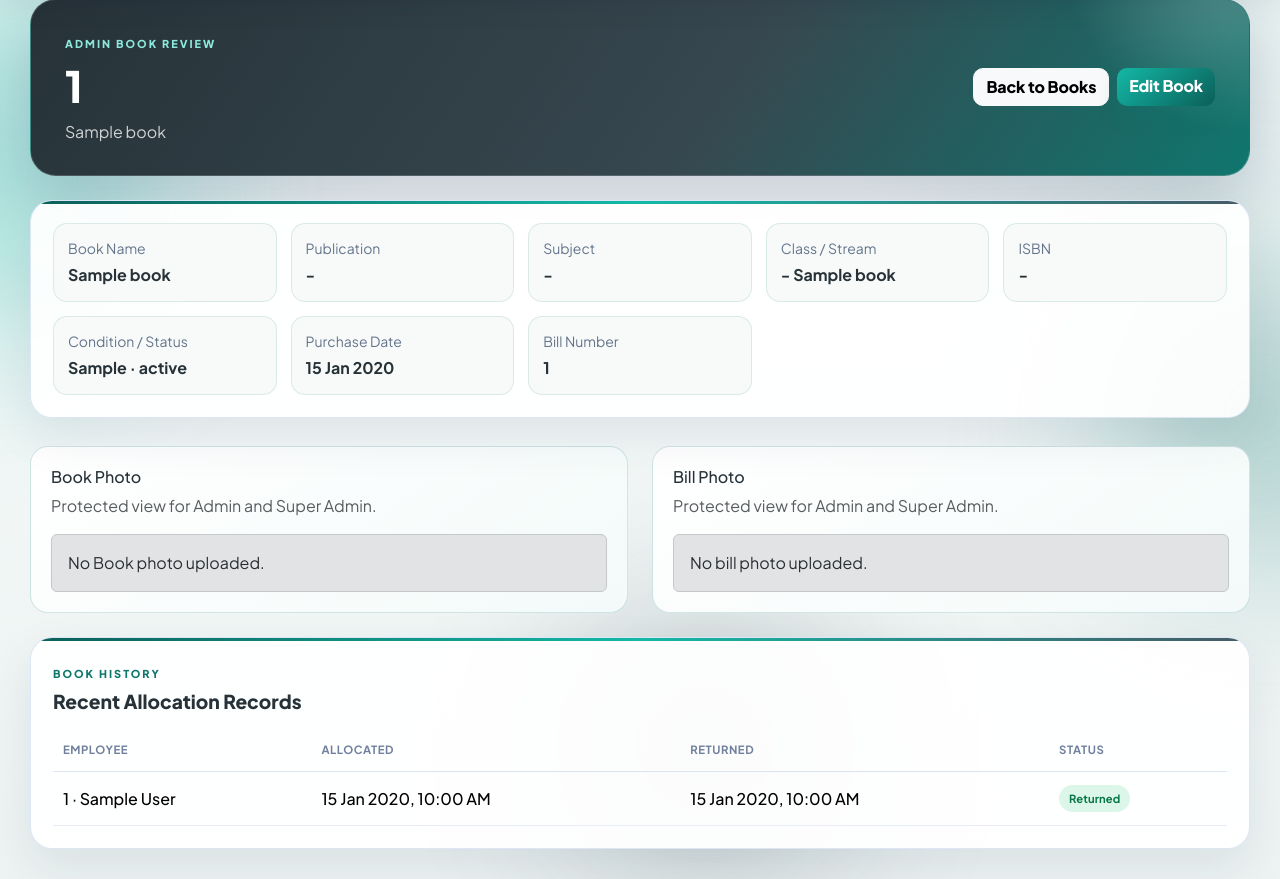
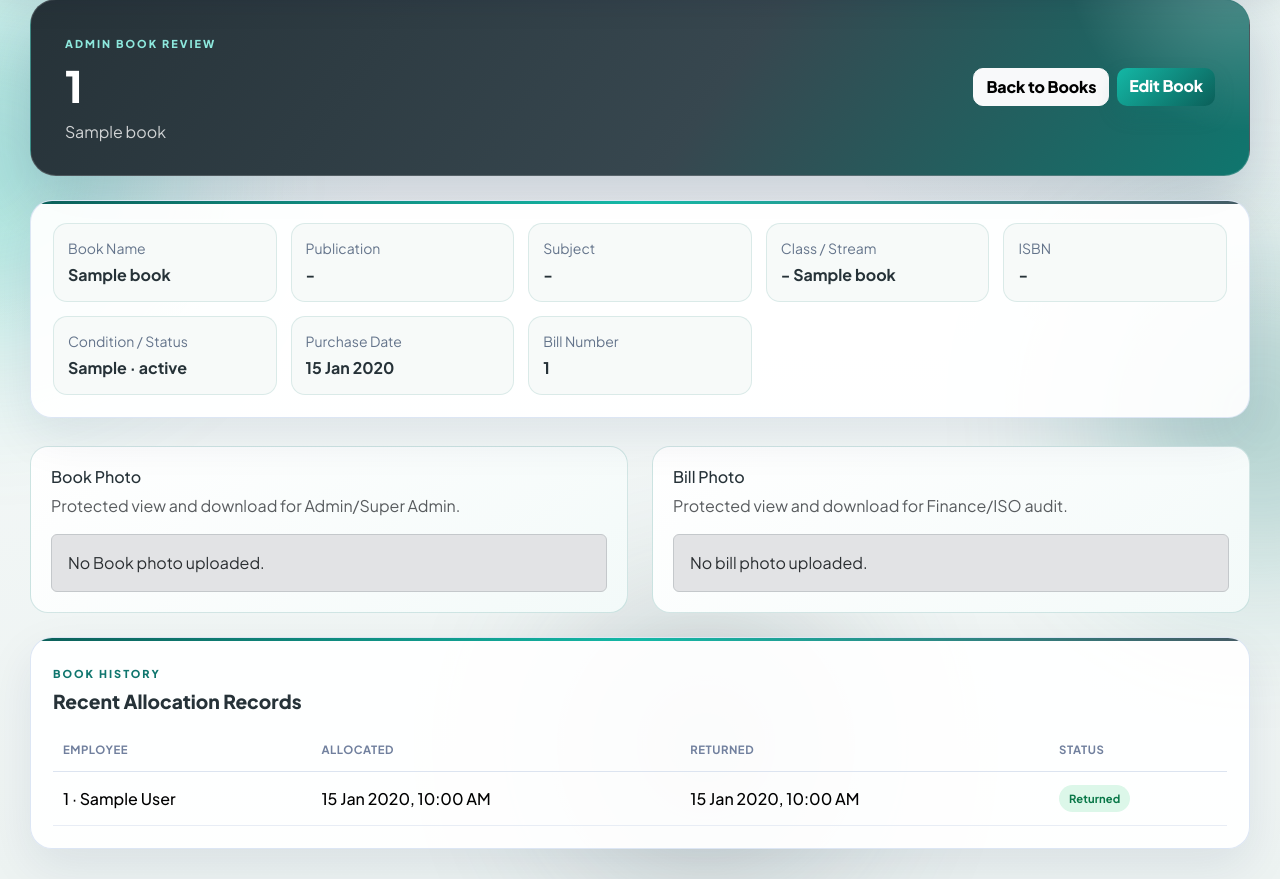
Before and after one commit to sagarkerhalkar/NextToppers_Inventory_book-T-Shirt, a Django app: template templates/inventory/books/detail.html in a window 1280 px wide. Shown: the part 96-975 px from the top of the page. Run offline with Django 5.2, Linux system fonts and the light colour scheme; the template is opened without the code that fills it: most values are stand-ins (such as "Sample title", 1, 10 or a date in 2020); grey boxes marked "Sample" are stand-in pictures.

Commit message:
Add direct Book photo and bill download buttons

```diff
--- a/templates/inventory/books/detail.html
+++ b/templates/inventory/books/detail.html
@@ -18,8 +18,8 @@
   </div>
 </div>
 <div class="row g-4 mt-1">
-  <div class="col-12 col-lg-6"><div class="document-card"><h3>Book Photo</h3><p class="text-muted">Protected view for Admin and Super Admin.</p>{% if book.book_photo %}<a target="_blank" class="btn btn-outline-primary" href="{% url 'inventory:book_document' book.pk 'photo' %}">Open Book Photo</a>{% else %}<div class="alert alert-secondary mb-0">No Book photo uploaded.</div>{% endif %}</div></div>
-  <div class="col-12 col-lg-6"><div class="document-card"><h3>Bill Photo</h3><p class="text-muted">Protected view for Admin and Super Admin.</p>{% if book.bill_photo %}<a target="_blank" class="btn btn-outline-primary" href="{% url 'inventory:book_document' book.pk 'bill' %}">Open Bill Photo</a>{% else %}<div class="alert alert-secondary mb-0">No bill photo uploaded.</div>{% endif %}</div></div>
+  <div class="col-12 col-lg-6"><div class="document-card"><h3>Book Photo</h3><p class="text-muted">Protected view and download for Admin/Super Admin.</p>{% if book.book_photo %}<div class="d-flex gap-2 flex-wrap"><a target="_blank" class="btn btn-outline-primary" href="{% url 'inventory:book_document' book.pk 'photo' %}">View Book Photo</a><a class="btn btn-outline-dark" href="{% url 'inventory:book_document' book.pk 'photo' %}?download=1">Download</a></div>{% else %}<div class="alert alert-secondary mb-0">No Book photo uploaded.</div>{% endif %}</div></div>
+  <div class="col-12 col-lg-6"><div class="document-card"><h3>Bill Photo</h3><p class="text-muted">Protected view and download for Finance/ISO audit.</p>{% if book.bill_photo %}<div class="d-flex gap-2 flex-wrap"><a target="_blank" class="btn btn-outline-primary" href="{% url 'inventory:book_document' book.pk 'bill' %}">View Bill Photo</a><a class="btn btn-outline-dark" href="{% url 'inventory:book_document' book.pk 'bill' %}?download=1">Download</a></div>{% else %}<div class="alert alert-secondary mb-0">No bill photo uploaded.</div>{% endif %}</div></div>
 </div>
 <div class="content-card premium-card mt-4"><div class="section-title"><div><span class="eyebrow">BOOK HISTORY</span><h2>Recent Allocation Records</h2></div></div><div class="table-responsive"><table class="table align-middle"><thead><tr><th>Employee</th><th>Allocated</th><th>Returned</th><th>Status</th></tr></thead><tbody>{% for row in book.allocations.all|slice:':20' %}<tr><td>{{ row.recipient.employee_id|default:'-' }} · {{ row.recipient.full_name|default:'-' }}</td><td>{{ row.allocated_at|date:'d M Y, h:i A' }}</td><td>{{ row.returned_at|date:'d M Y, h:i A'|default:'-' }}</td><td>{% if row.is_active %}<span class="status-pill pending">Allocated</span>{% else %}<span class="status-pill healthy">Returned</span>{% endif %}</td></tr>{% empty %}<tr><td colspan="4" class="text-center text-muted">No allocation history.</td></tr>{% endfor %}</tbody></table></div></div>
 {% endblock %}
```
